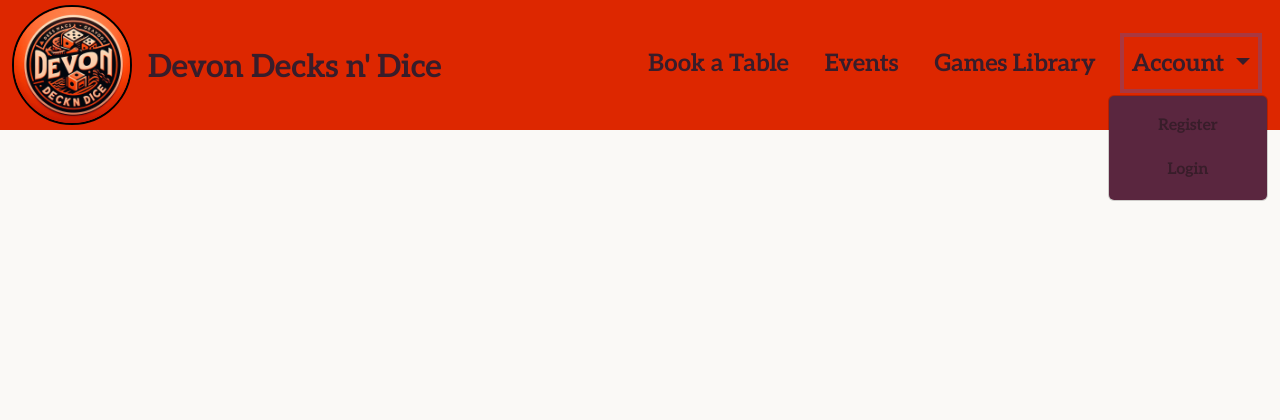
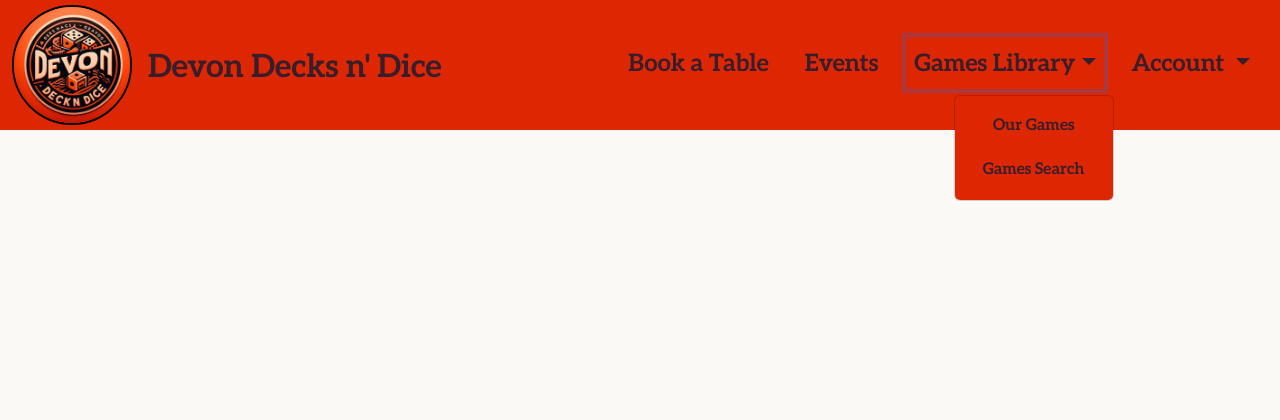
Before and after one commit to tomcow88/Devon-Decks-n-Dice, a Django app: page /events/ in a window 1280 px wide, after a click on "Games Library". Shown: the top 420 px of the page. Run offline with Django 4.2, Linux system fonts and the light colour scheme; data that the repository does not hold is empty; some libraries are stand-ins or nearby versions; some web fonts are replaced.

Commit message:
Add styling to nav bar

```diff
--- a/static/css/style.css
+++ b/static/css/style.css
@@ -121,7 +121,7 @@
 }
 
 .dropdown-menu {
-    background-color: #5a263f;
+    background-color: #dd2700;
 }
 
 /*--------- Footer ----------------------*/
--- a/templates/base.html
+++ b/templates/base.html
@@ -48,9 +48,18 @@
                             <li class="nav-item">
                                 <a class="nav-link" href="{% url 'events' %}">Events</a>
                             </li>
-                            <li class="nav-item">
-                                <a class="nav-link" href="#">Games Library</a>
-                            </li>
+
+                            <li class="nav-item dropdown">
+                                <a class="nav-link dropdown-toggle" href="#" id="navbarDropdown" role="button"
+                                    data-bs-toggle="dropdown" aria-expanded="false">Games Library</a>
+                                <ul class="dropdown-menu dropdown-menu-end" aria-labelledby="navbarDropdown">
+                                    <li class="nav-item">
+                                        <a class="nav-link" href="#">Our Games</a>
+                                    </li>
+                                    <li class="nav-item">
+                                        <a class="nav-link" href="{% url 'game_search' %}">Games Search</a>
+                                    </li>
+                                </ul>
                             <li class="nav-item dropdown">
                                 <a class="nav-link dropdown-toggle" href="#" id="navbarDropdown" role="button"
                                     data-bs-toggle="dropdown" aria-expanded="false">
```
Also changed, not shown: 1 other file.
